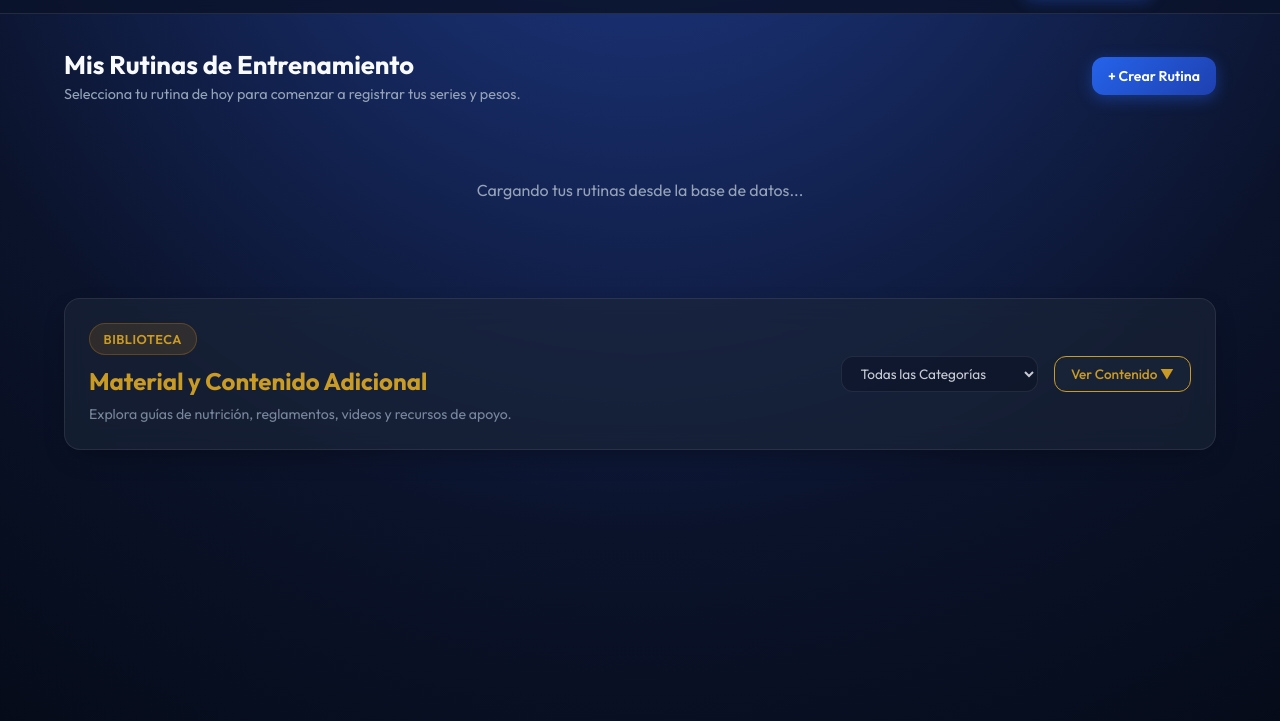
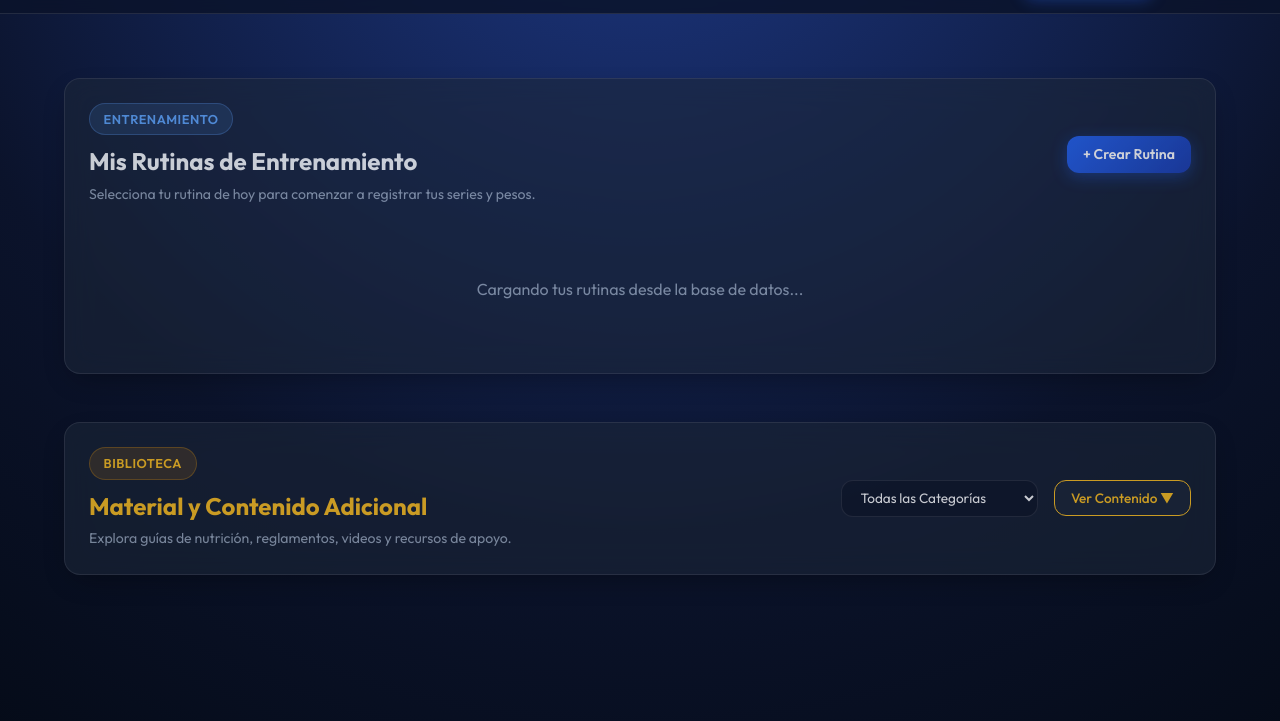
Before and after one commit to atlasgymve/sitio-web-atlas, a website: page dashboard.html in a window 1280 px wide. Shown: the part 55-776 px from the top of the page. Drawn offline with Linux system fonts and the light colour scheme; no server answers; sample sign-in values are in the browser's storage.

Commit message:
Wrap Mis Rutinas section in a sleek glass card container

```diff
--- a/dashboard.html
+++ b/dashboard.html
@@ -75,13 +75,15 @@
       </div>
     </section>
 
-    <!-- SECCIÓN: MIS RUTINAS -->
-    <section>
+    <!-- SECCIÓN: MIS RUTINAS DE ENTRENAMIENTO (Tarjeta) -->
+    <section class="glass-card" style="margin-top: 2rem; padding: 1.5rem;">
       <div style="display: flex; justify-content: space-between; align-items: center; margin-bottom: 1.5rem; flex-wrap: wrap; gap: 1rem;">
         <div>
-          <h2 style="font-size: 1.6rem; font-weight: 700;">Mis Rutinas de Entrenamiento</h2>
-          <p style="color: var(--text-muted); font-size: 0.9rem;">Selecciona tu rutina de hoy para comenzar a registrar
-            tus series y pesos.</p>
+          <span class="badge" style="background: rgba(96, 165, 250, 0.15); color: #60A5FA; border: 1px solid rgba(96, 165, 250, 0.3); margin-bottom: 0.5rem; display: inline-block;">Entrenamiento</span>
+          <h2 style="font-size: 1.5rem; font-weight: 700; color: var(--text-main); margin: 0;">Mis Rutinas de Entrenamiento</h2>
+          <p style="color: var(--text-muted); font-size: 0.88rem; margin-top: 0.3rem; margin-bottom: 0;">
+            Selecciona tu rutina de hoy para comenzar a registrar tus series y pesos.
+          </p>
         </div>
         <div style="display: flex; gap: 0.8rem; align-items: center;">
           <button type="button" class="btn-primary" onclick="openNewRoutineModal()" style="font-size: 0.88rem; padding: 0.6rem 1rem;">
@@ -91,7 +93,7 @@
       </div>
 
       <!-- Grid de Rutinas -->
-      <div id="routinesGrid" class="routines-grid">
+      <div id="routinesGrid" class="routines-grid" style="margin-top: 1rem;">
         <div style="color: var(--text-muted); grid-column: 1 / -1; text-align: center; padding: 3rem;">
           Cargando tus rutinas desde la base de datos...
         </div>
```
